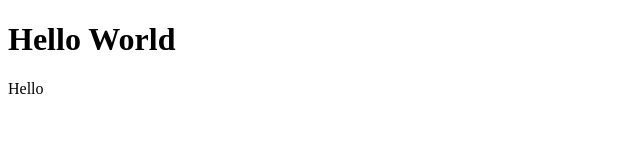
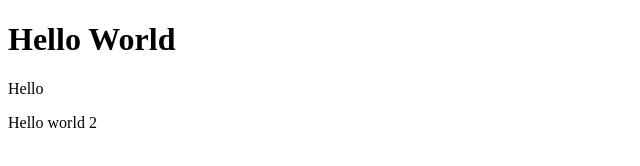
Before and after one commit to ahmad8798/sampleRepository, a plain HTML site: page index.html in a window 1280 px wide. Shown: the full height of the page, 0-640 px from the left. Drawn offline with Linux system fonts and the light colour scheme.

Commit message:
hello world 2 added

```diff
--- a/index.html
+++ b/index.html
@@ -8,5 +8,6 @@
 <body>
     <h1>Hello World</h1>
     <p>Hello</p>
+    <p>Hello world 2</p>
 </body>
 </html>
```
